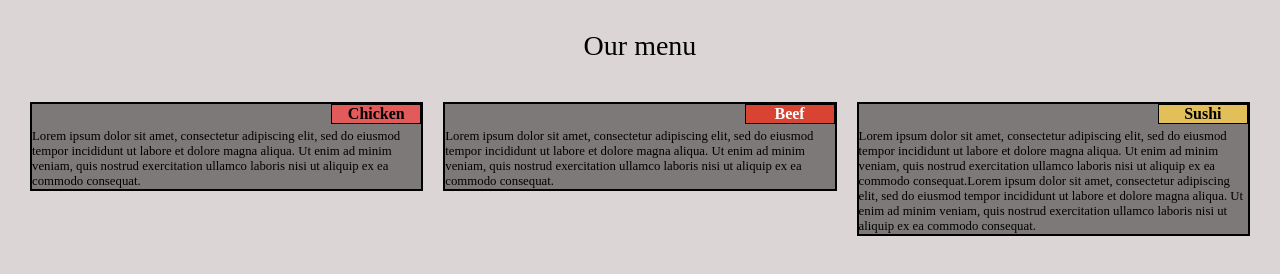
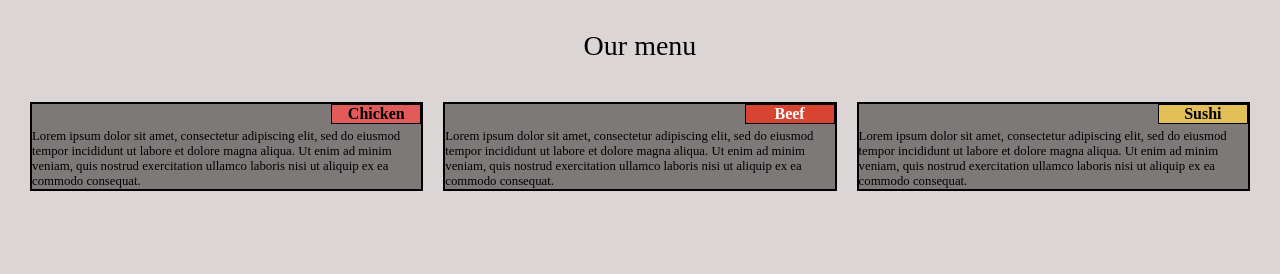
Before and after one commit to JerryDK/fullstack-course, a plain HTML site: page module2-solution/index.html in a window 1280 px wide. Drawn offline with Linux system fonts and the light colour scheme.

Commit message:
Update index.html

```diff
--- a/module2-solution/index.html
+++ b/module2-solution/index.html
@@ -105,6 +105,6 @@
 <div class="col-lg-4 col-md-6"><p><b id="box1">Chicken</b>Lorem ipsum dolor sit amet, consectetur adipiscing elit, sed do eiusmod tempor incididunt ut labore et dolore magna aliqua. Ut enim ad minim veniam, quis nostrud exercitation ullamco laboris nisi ut aliquip ex ea commodo consequat.</p></div>
 </div>
 <div class="col-lg-4 col-md-6"><p><b id="box2">Beef </b>Lorem ipsum dolor sit amet, consectetur adipiscing elit, sed do eiusmod tempor incididunt ut labore et dolore magna aliqua. Ut enim ad minim veniam, quis nostrud exercitation ullamco laboris nisi ut aliquip ex ea commodo consequat.</p></div>
-<div class="col-lg-4 col-md-12"><p><b id="box3">Sushi</b>Lorem ipsum dolor sit amet, consectetur adipiscing elit, sed do eiusmod tempor incididunt ut labore et dolore magna aliqua. Ut enim ad minim veniam, quis nostrud exercitation ullamco laboris nisi ut aliquip ex ea commodo consequat.Lorem ipsum dolor sit amet, consectetur adipiscing elit, sed do eiusmod tempor incididunt ut labore et dolore magna aliqua. Ut enim ad minim veniam, quis nostrud exercitation ullamco laboris nisi ut aliquip ex ea commodo consequat.</p></div>
+<div class="col-lg-4 col-md-12"><p><b id="box3">Sushi</b>Lorem ipsum dolor sit amet, consectetur adipiscing elit, sed do eiusmod tempor incididunt ut labore et dolore magna aliqua. Ut enim ad minim veniam, quis nostrud exercitation ullamco laboris nisi ut aliquip ex ea commodo consequat.</p></div>
 </body>
 </html>
```
